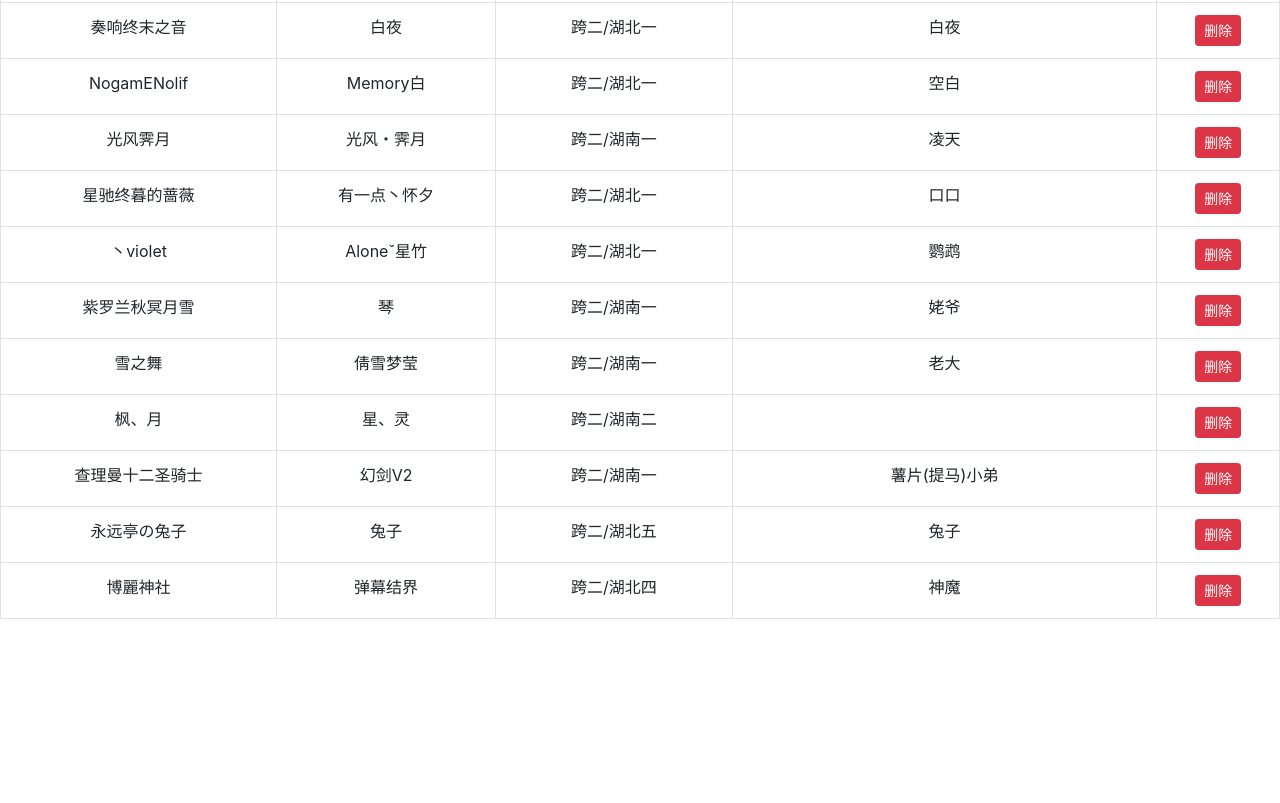
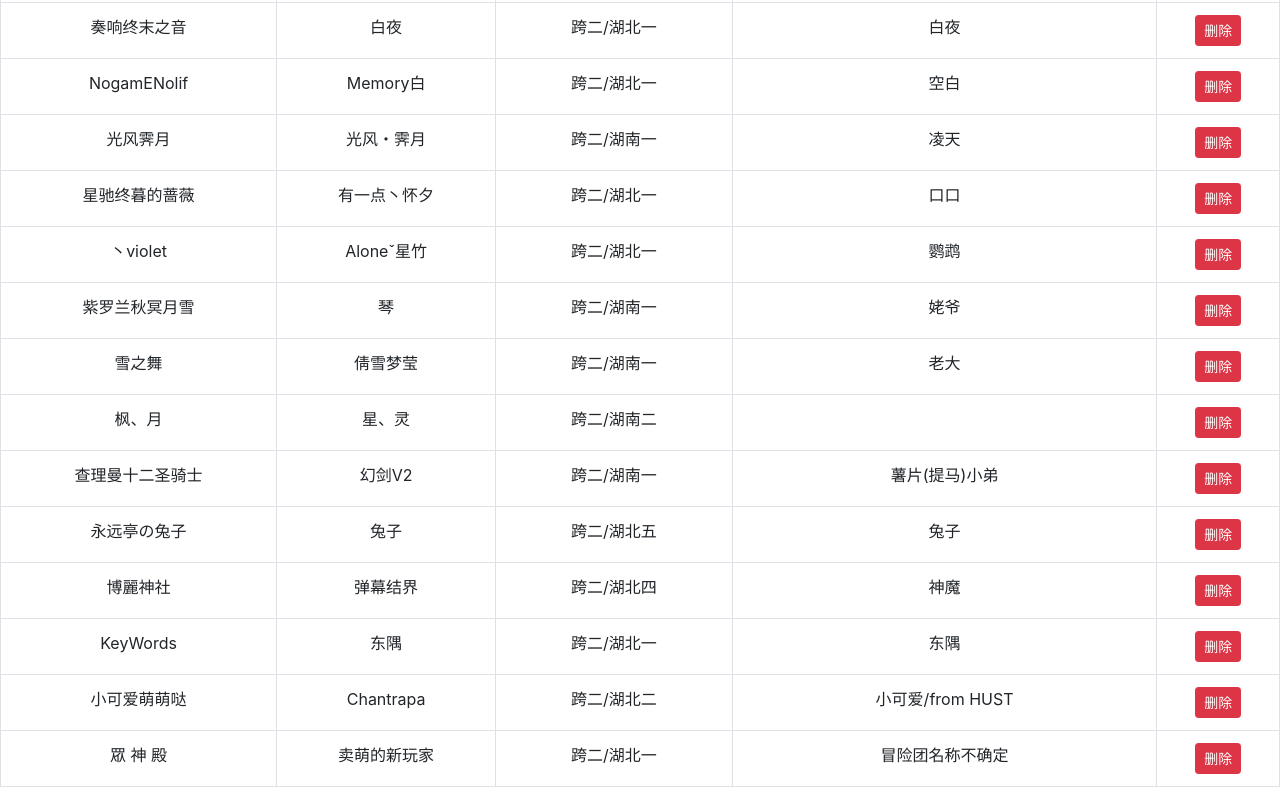
Before and after one commit to VlullabyV/Luyaojun.github.io, a plain HTML site: page DNF/index.html in a window 1280 px wide. Shown: the part 943-1746 px from the top of the page. Before the commit the page ends 1578 px from the top, so only its background shows below. Drawn offline with nearby package versions, Linux system fonts and the light colour scheme.

Commit message:
Update
Add 3 new members.

```diff
--- a/DNF/index.html
+++ b/DNF/index.html
@@ -211,6 +211,27 @@
             <td contenteditable="true" data-role="remarks">神魔</td>
             <td><button class="btn btn-danger btn-sm">删除</button></td>
         </tr>
+        <tr index="27">
+            <td contenteditable="true" data-role="name">KeyWords</td>
+            <td contenteditable="true" data-role="character">东隅</td>
+            <td contenteditable="true" data-role="server">跨二/湖北一</td>
+            <td contenteditable="true" data-role="remarks">东隅</td>
+            <td><button class="btn btn-danger btn-sm">删除</button></td>
+        </tr>
+        <tr index="28">
+            <td contenteditable="true" data-role="name">小可爱萌萌哒</td>
+            <td contenteditable="true" data-role="character">Chantrapa</td>
+            <td contenteditable="true" data-role="server">跨二/湖北二</td>
+            <td contenteditable="true" data-role="remarks">小可爱/from HUST</td>
+            <td><button class="btn btn-danger btn-sm">删除</button></td>
+        </tr>
+        <tr index="29">
+            <td contenteditable="true" data-role="name">眾 神 殿</td>
+            <td contenteditable="true" data-role="character">卖萌的新玩家</td>
+            <td contenteditable="true" data-role="server">跨二/湖北一</td>
+            <td contenteditable="true" data-role="remarks">冒险团名称不确定</td>
+            <td><button class="btn btn-danger btn-sm">删除</button></td>
+        </tr>
         <!--<tr>-->
             <!--<td colspan="5" class="danger">-->
             <!--<button class="btn btn-primary btn-sm">-->
```
